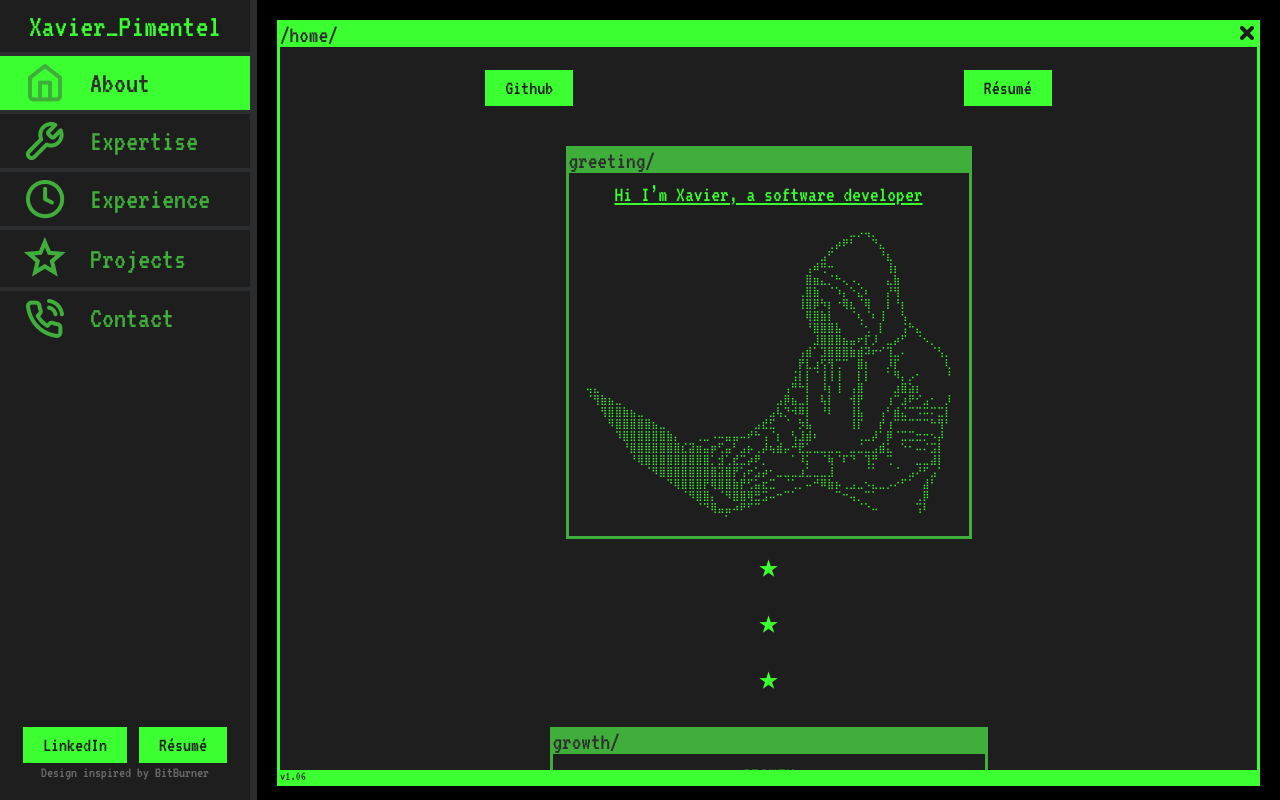
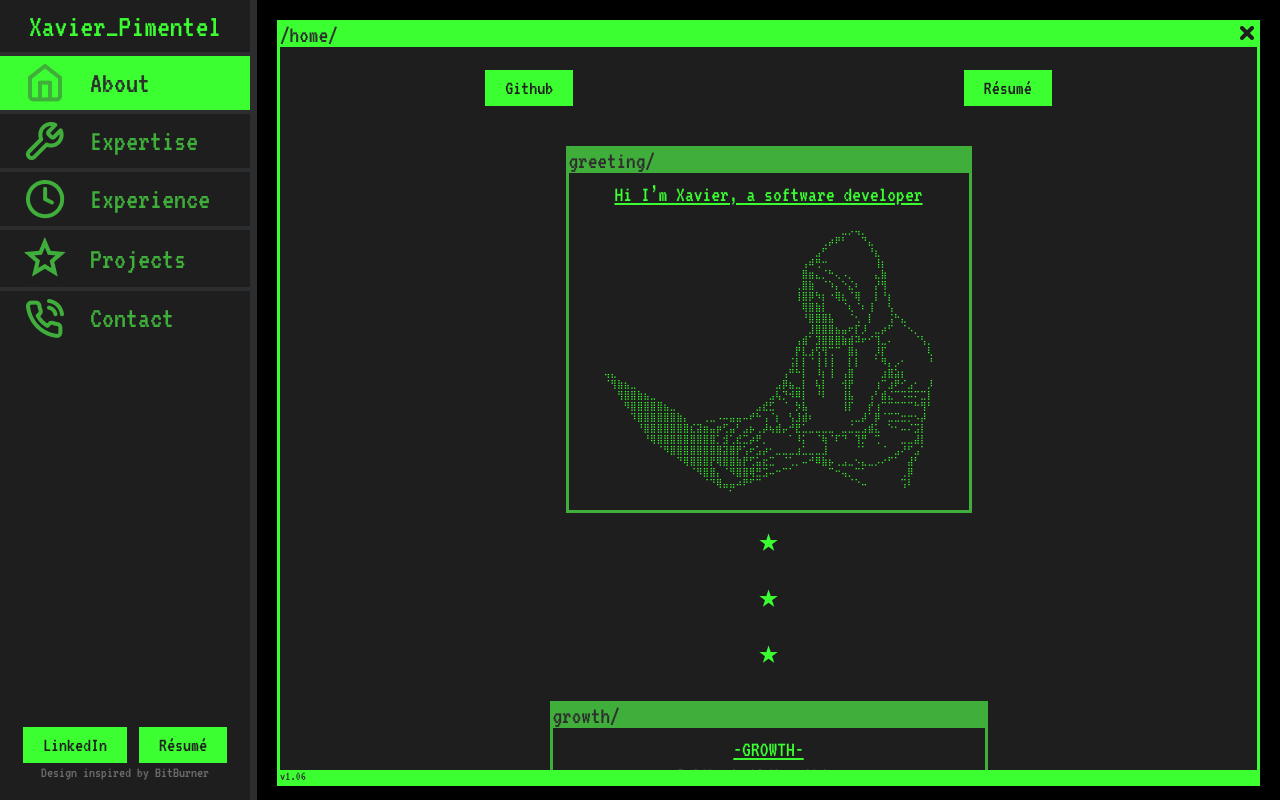
Before and after one commit to XavierPim/porto_folio, a React (Create React App) app: page /home in a window 1280 px wide. Built offline with nearby package versions, Linux system fonts and the light colour scheme.

Commit message:
ascii off

```diff
--- a/src/components/content-small-screen.css
+++ b/src/components/content-small-screen.css
@@ -50,7 +50,7 @@ margin-top: 10px;
 	text-wrap: wrap;
 }
 .small_ascii {
-	font-size: 10px;
+	font-size: 9px;
 	margin: 10px 0 10px 0;
 }
 
```
